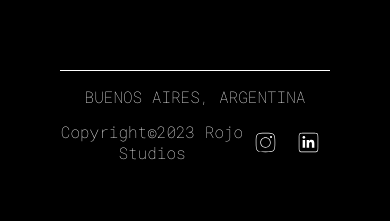
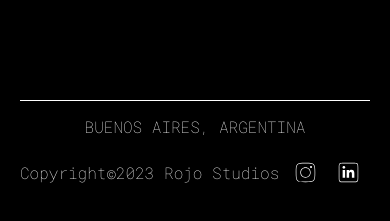
Before and after one commit to xsamskellington/we-are-rojo, a Next.js app: page /reel in a window 390 px wide. Shown: the part 547-768 px from the top of the page. Built offline with nearby package versions, Linux system fonts and the light colour scheme.

Commit message:
adding mobile sty;e

```diff
--- a/src/components/footer/styles.css
+++ b/src/components/footer/styles.css
@@ -1,6 +1,7 @@
 .footer {
   border-top: 1px solid white;
   margin: 0 60px;
+  margin-top: 30px;
   text-align: center;
   padding-top: 15px;
 }
@@ -29,3 +30,11 @@
 .social-icon:hover {
   background-color: rgba(70, 70, 70, 0.8);
 }
+
+/* Mobile */
+@media (max-width: 700px) {
+  .footer {
+    margin: 0 20px;
+    margin-top: 30px;
+  }
+}
```
